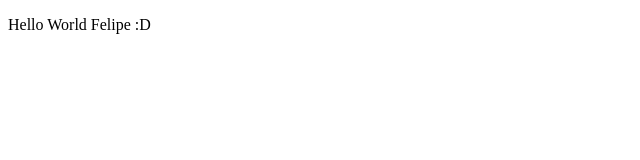
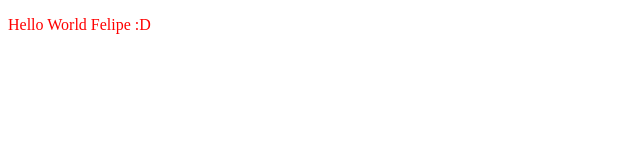
Before and after one commit to maal26/hello-world, a plain HTML site: page index.html in a window 1280 px wide. Shown: the whole page, without its empty margins (0-640 px from the left). Drawn offline with Linux system fonts and the light colour scheme.

Commit message:
change color

```diff
--- a/index.html
+++ b/index.html
@@ -8,7 +8,7 @@
 </head>
 
 <body>
-    <p>Hello World Felipe :D</p>
+    <p style="color: red">Hello World Felipe :D</p>
 </body>
 
 </html>
```
